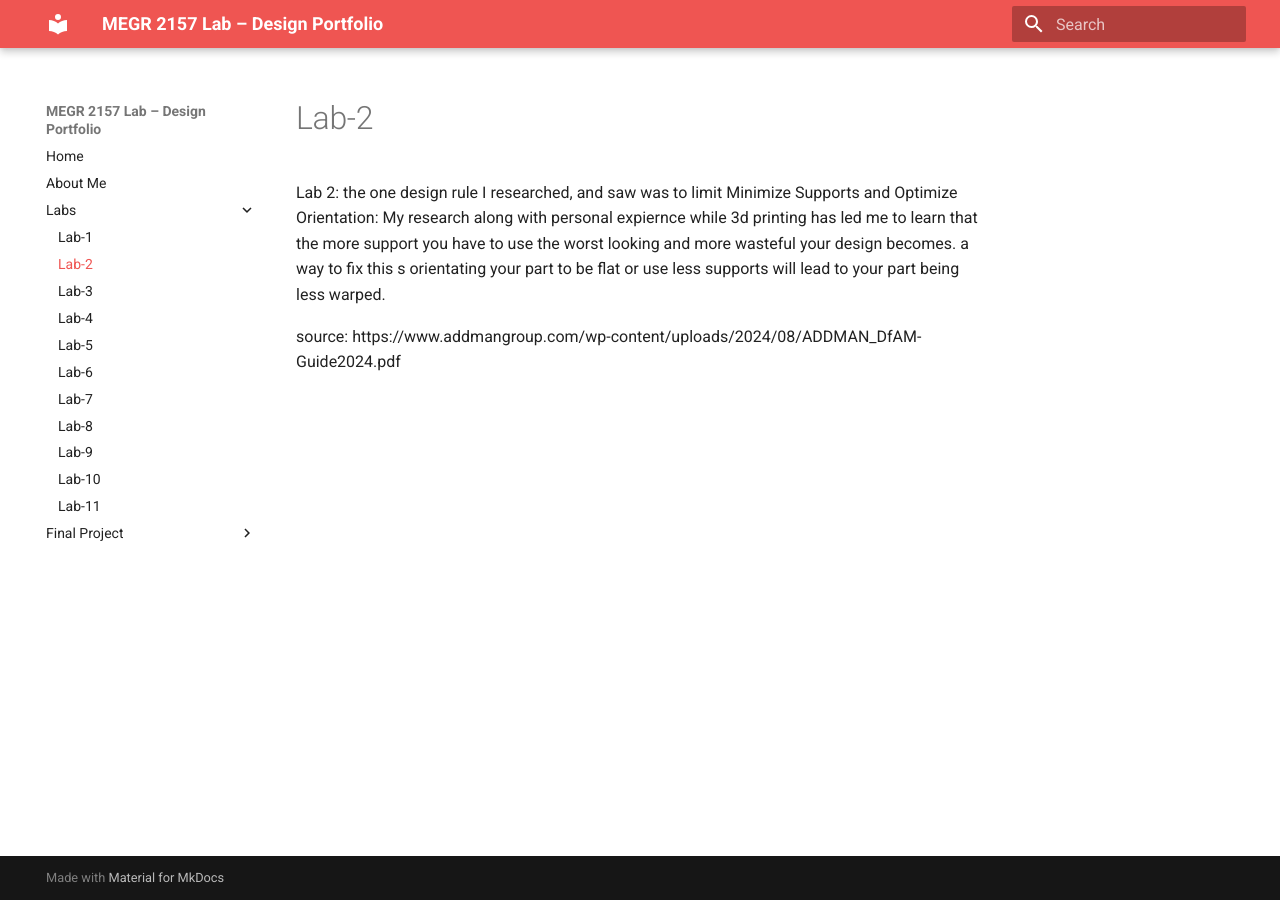
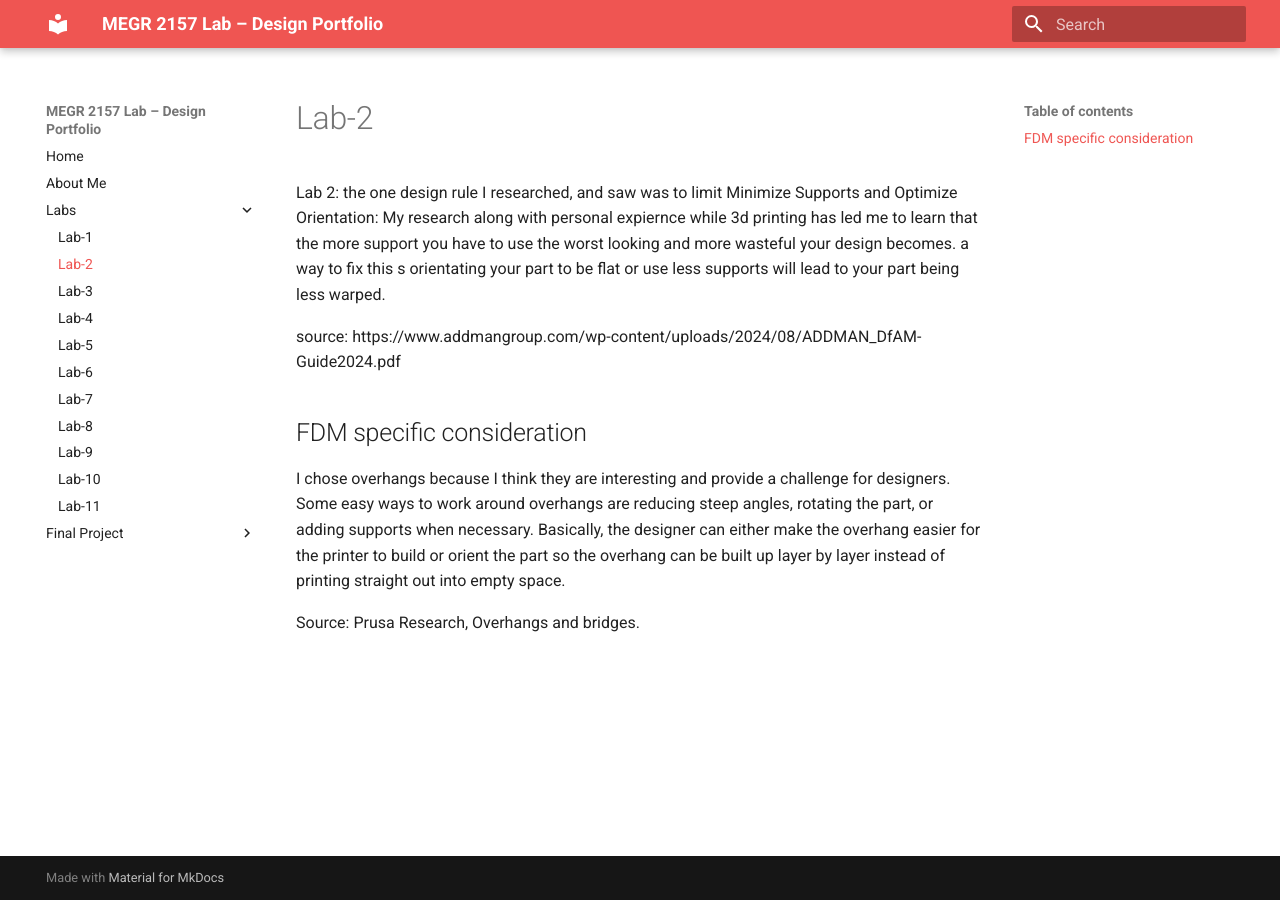
Before and after one commit to Ecornett5806/Ethan-Cornett-MEGR-2157-Lab-Portfolio, an MkDocs documentation site: the page built from docs/Labs/L02/index.md, in a window 1280 px wide. Built offline with MkDocs 1.6.1 and Material for MkDocs 9.7.7, drawn with Linux system fonts in a browser that asks for light colours.

Commit message:
Add FDM considerations for overhangs in 3D printing
Added a section on FDM specific considerations regarding overhangs and design strategies.

```diff
--- a/docs/Labs/L02/index.md
+++ b/docs/Labs/L02/index.md
@@ -3,3 +3,8 @@ the one design rule I researched, and saw was to limit Minimize Supports and Opt
 My research along with personal expiernce while 3d printing has led me to learn that the more support you have to use the worst looking and more wasteful your design becomes. a way to fix this s orientating your part to be flat or use less supports will lead to your part being less warped.
 
 source: https://www.addmangroup.com/wp-content/uploads/2024/08/ADDMAN_DfAM-Guide2024.pdf
+
+## FDM specific consideration
+I chose overhangs because I think they are interesting and provide a challenge for designers. Some easy ways to work around overhangs are reducing steep angles, rotating the part, or adding supports when necessary. Basically, the designer can either make the overhang easier for the printer to build or orient the part so the overhang can be built up layer by layer instead of printing straight out into empty space.
+
+Source: Prusa Research, Overhangs and bridges.
```
